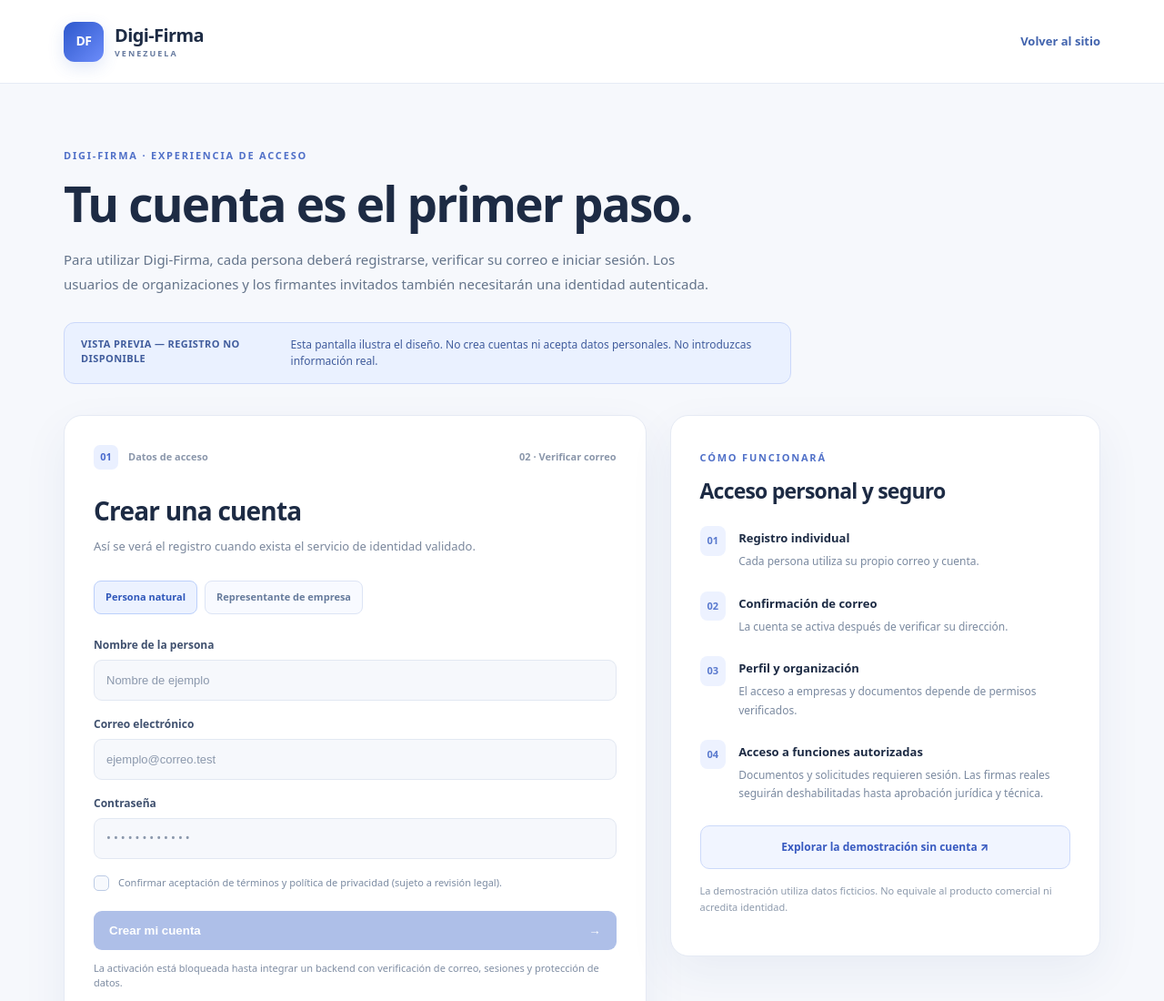
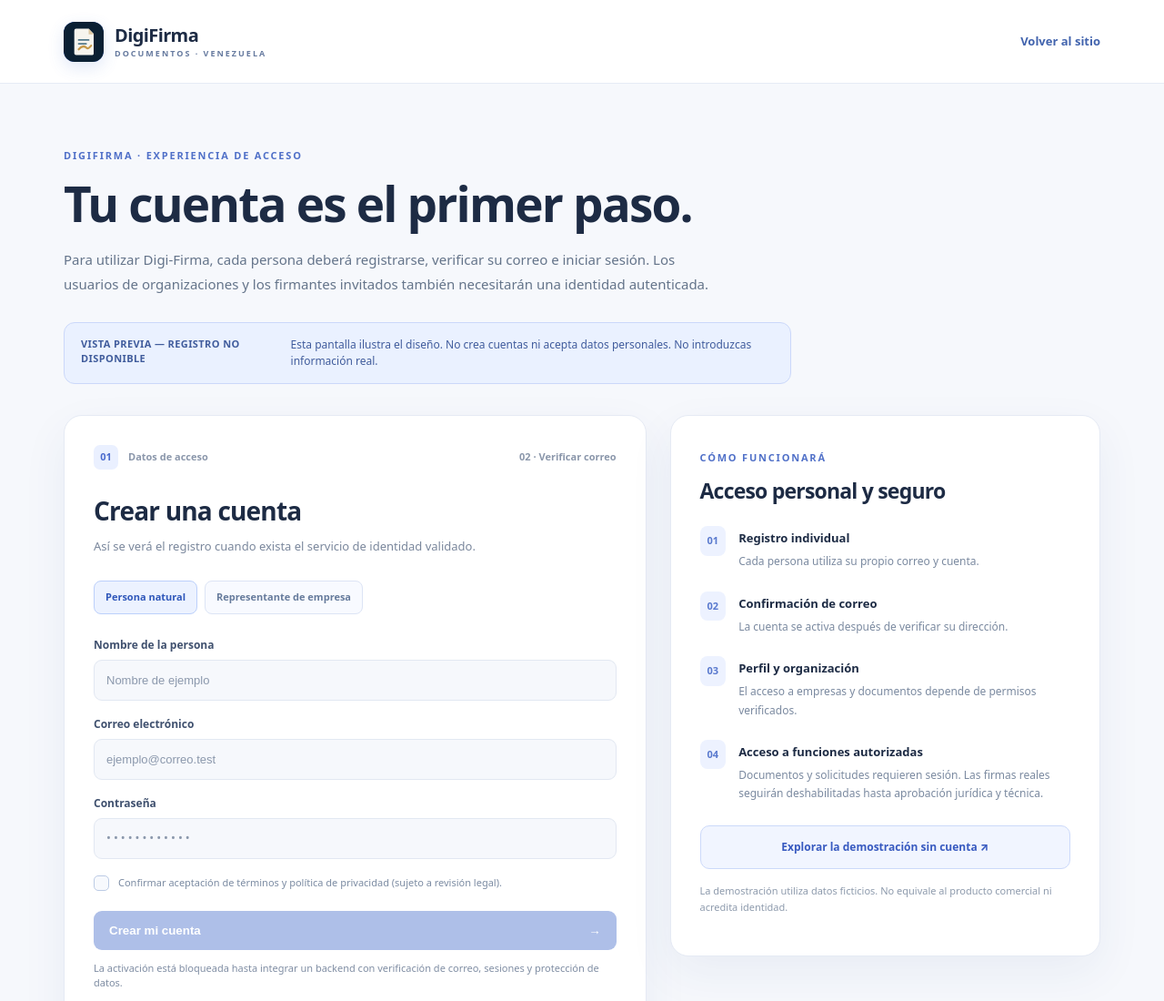
Before and after one commit to medinacaj/app-web-digi-firma, a plain HTML site: page registro/index.html in a window 1280 px wide. Shown: the top 1100 px of the page at 91% size. Drawn offline with Linux system fonts and the light colour scheme.

Commit message:
feat(brand): apply DigiFirma identity across app, registration and public build

```diff
--- a/registro/index.html
+++ b/registro/index.html
@@ -7,19 +7,20 @@
   <meta name="description" content="Vista previa del registro obligatorio de usuarios en Digi-Firma Venezuela. Sin captación de información.">
   <meta http-equiv="Content-Security-Policy" content="default-src 'none'; style-src 'self'; img-src 'self' data:; base-uri 'none'; form-action 'none'; object-src 'none'; connect-src 'none'">
   <title>Registro · Vista previa — Digi-Firma Venezuela</title>
+  <link rel="icon" type="image/svg+xml" href="../assets/brand/digifirma-mark.svg">
   <link rel="stylesheet" href="../assets/registro.css">
 </head>
 <body>
   <a class="skip" href="#principal">Saltar al contenido</a>
   <header class="site-header">
     <a class="brand" href="../" aria-label="Digi-Firma Venezuela, volver al inicio">
-      <span class="mark" aria-hidden="true">DF</span><span>Digi-Firma<small>VENEZUELA</small></span>
+      <img class="mark" src="../assets/brand/digifirma-mark.svg" width="44" height="44" alt=""><span>DigiFirma<small>DOCUMENTOS · VENEZUELA</small></span>
     </a>
     <a class="back" href="../">Volver al sitio</a>
   </header>
   <main id="principal">
     <section class="intro">
-      <p class="eyebrow">Digi-Firma · Experiencia de acceso</p>
+      <p class="eyebrow">DigiFirma · Experiencia de acceso</p>
       <h1>Tu cuenta es el primer paso.</h1>
       <p>Para utilizar Digi-Firma, cada persona deberá registrarse, verificar su correo e iniciar sesión. Los usuarios de organizaciones y los firmantes invitados también necesitarán una identidad autenticada.</p>
       <div class="notice" role="status"><strong>VISTA PREVIA — REGISTRO NO DISPONIBLE</strong><span>Esta pantalla ilustra el diseño. No crea cuentas ni acepta datos personales. No introduzcas información real.</span></div>
```
